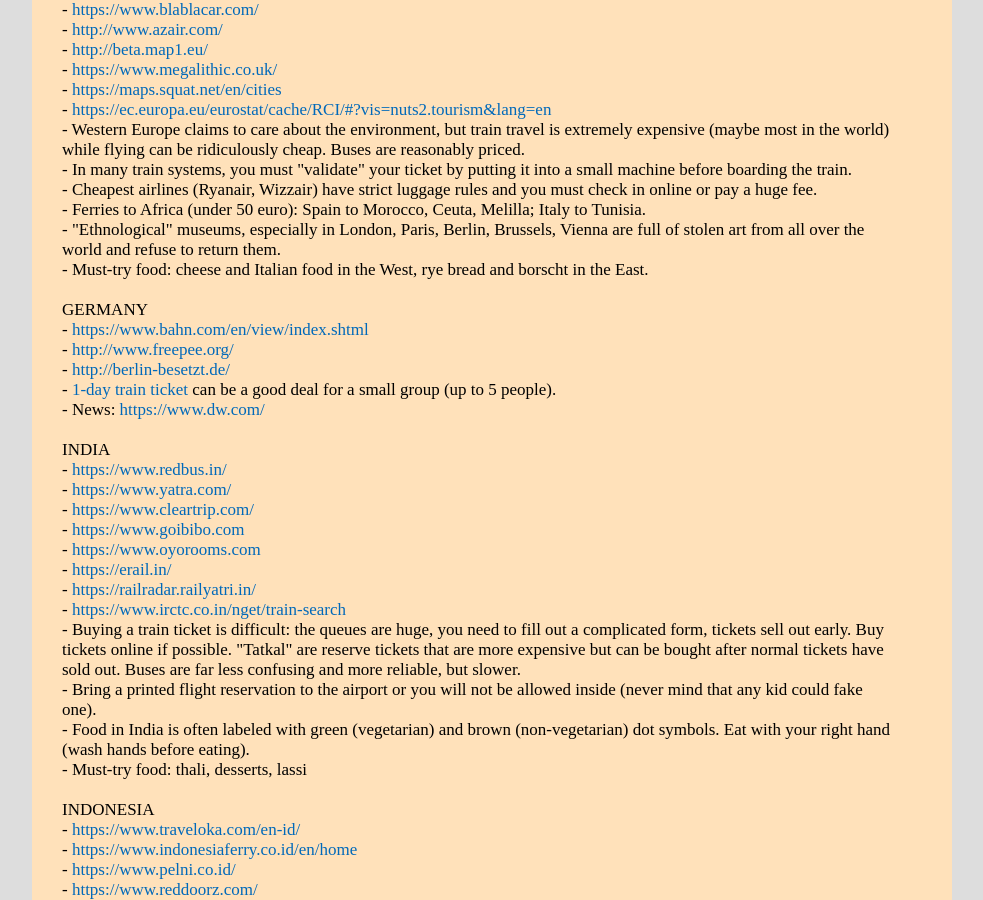
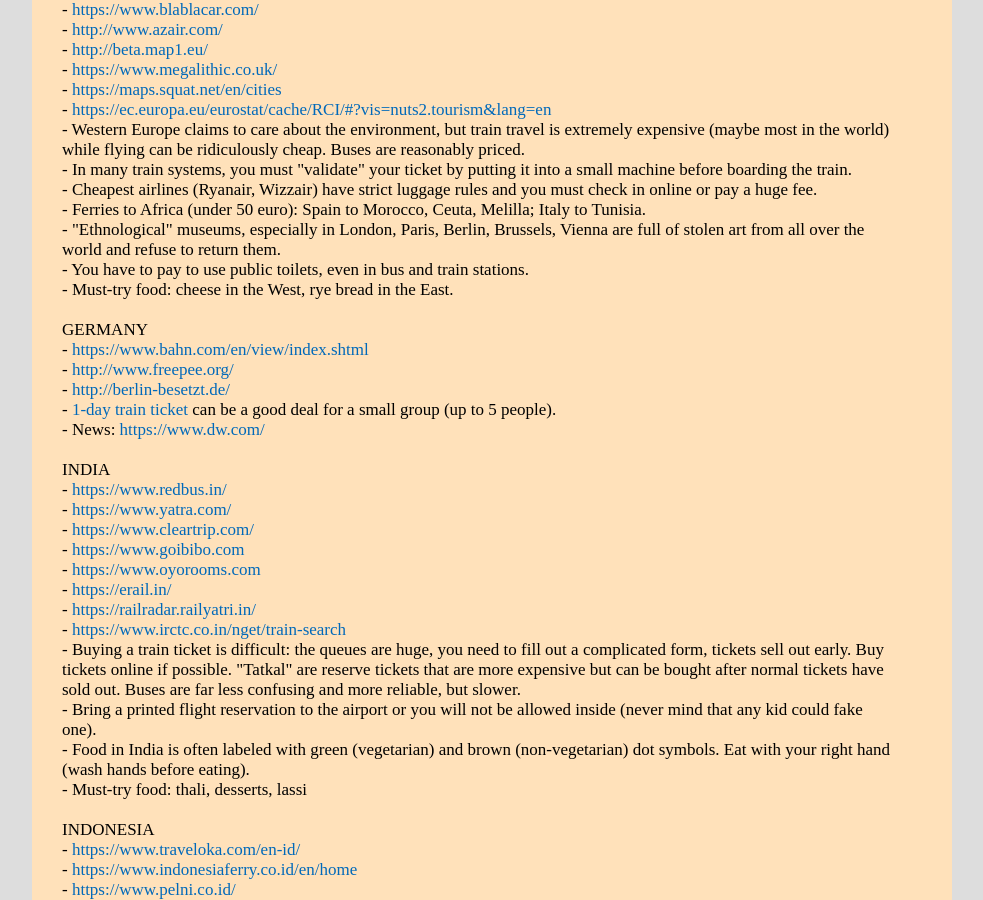
Before and after one commit to witbag/witbag.github.io, a Jekyll site: the page built from travel/notes.html, in a window 1280 px wide and 900 px high, scrolled down 1369 px. Shown: the whole window, without its empty margins (148-1131 px from the left). Built offline with Jekyll 4.4.1, drawn with Linux system fonts in a browser that asks for light colours; some of the changed text lies outside the part shown.

Commit message:
Update notes.html

```diff
--- a/travel/notes.html
+++ b/travel/notes.html
@@ -76,7 +76,8 @@
 - Cheapest airlines (Ryanair, Wizzair) have strict luggage rules and you must check in online or pay a huge fee.<br>
 - Ferries to Africa (under 50 euro): Spain to Morocco, Ceuta, Melilla; Italy to Tunisia.<br>
 - "Ethnological" museums, especially in London, Paris, Berlin, Brussels, Vienna are full of stolen art from all over the world and refuse to return them.<br>
-- Must-try food: cheese and Italian food in the West, rye bread and borscht in the East.<br>
+- You have to pay to use public toilets, even in bus and train stations.<br>
+- Must-try food: cheese in the West, rye bread in the East.<br>
 <br>
 GERMANY<br>
 - <a href="https://www.bahn.com/en/view/index.shtml" target=_blank>https://www.bahn.com/en/view/index.shtml</a><br />
```
Also changed, not shown: other parts of travel/notes.html (+2 -1 lines).
